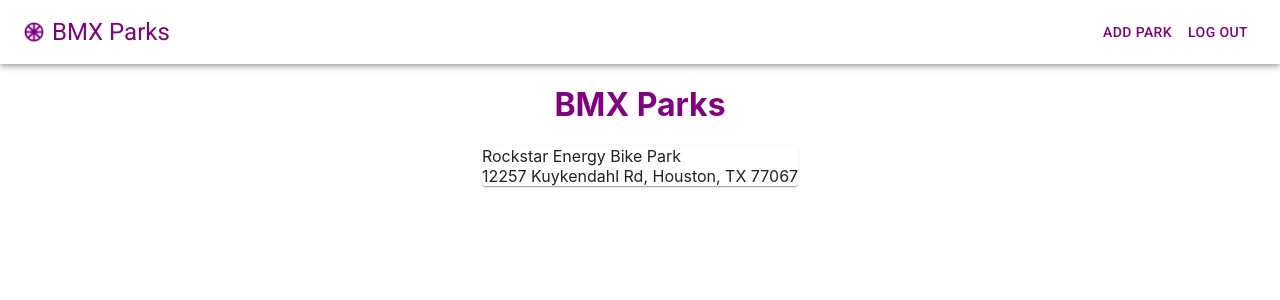
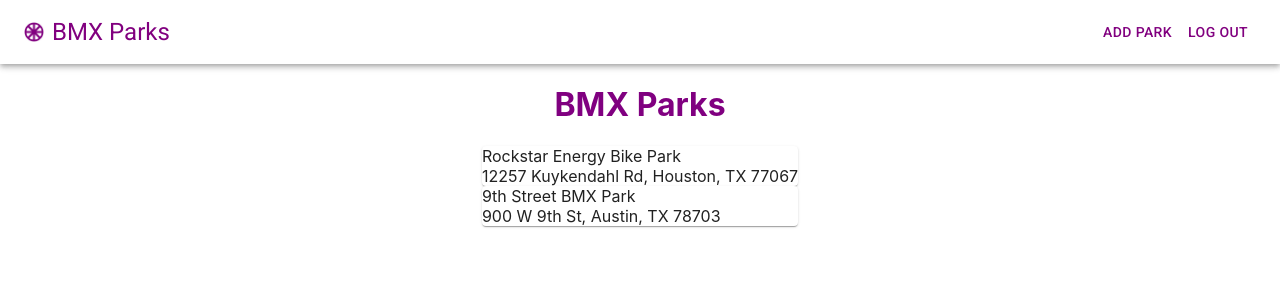
Before and after one commit to forrestmorrison/bmxparks-app, a React (Create React App) app: page / in a window 1280 px wide. Shown: the top 300 px of the page. Built offline with nearby package versions, Linux system fonts and the light colour scheme.

Commit message:
added ParkList & ParkItem

```diff
--- a/src/App.js
+++ b/src/App.js
@@ -1,5 +1,7 @@
+import { useState } from "react";
 import NavBar from "./components/NavBar";
-import ParkItem from "./components/ParkItem";
+import ParkList from "./components/ParkList";
+import ParkData from "./data/ParkData";
 import { createTheme } from '@mui/material/styles'
 import { ThemeProvider } from '@emotion/react';
 
@@ -13,7 +15,7 @@ const theme = createTheme({
 
 function App() {
 
-  // const [park, setPark] = useState(ParkData)
+  const [parks, setParks] = useState(ParkData)
 
   return (
     <ThemeProvider theme={theme}>
@@ -21,7 +23,7 @@ function App() {
         <NavBar />
         <main>
           <h1>BMX Parks</h1>
-          <ParkItem />
+          <ParkList parks={parks}/>
         </main>
       </div>
     </ThemeProvider>
--- a/src/components/ParkItem.jsx
+++ b/src/components/ParkItem.jsx
@@ -1,16 +1,13 @@
 import Card from '@mui/material/Card'
 
-const ParkItem = () => {
-  return (
-    <Card>
-        <div className='park-name-display'>
-            Rockstar Energy Bike Park
-        </div>
-        <div className='park-address-display'>
-            12257 Kuykendahl Rd, Houston, TX 77067
-        </div>
-    </Card>
-  )
+const ParkItem = ({item}) => {
+
+    return (
+        <Card>
+            <div className='park-name-display'>{item.name}</div>
+            <div className='park-address-display'>{item.address}</div>
+        </Card>
+    )
 }
 
 export default ParkItem
--- /dev/null
+++ b/src/components/ParkList.jsx
@@ -0,0 +1,17 @@
+import ParkItem from "./ParkItem"
+
+const ParkList = ({parks}) => {
+    if(!parks || parks.length === 0) {
+        return <p>no parks yet</p>
+    }
+
+    return (
+        <div className="park-list">
+            {parks.map((item) => (
+                <ParkItem key={item.id} item={item} />
+            ))}
+        </div>
+    )
+}
+
+export default ParkList
--- a/src/data/ParkData.js
+++ b/src/data/ParkData.js
@@ -9,6 +9,17 @@ const ParkData = [
             street: true
         },
         access: "free"
+    },
+    {
+        id: 2,
+        name: "9th Street BMX Park",
+        address: "900 W 9th St, Austin, TX 78703",
+        type: {
+            dirt: true,
+            race: false,
+            street: false
+        },
+        access: "free"
     }
 ]
 
```
